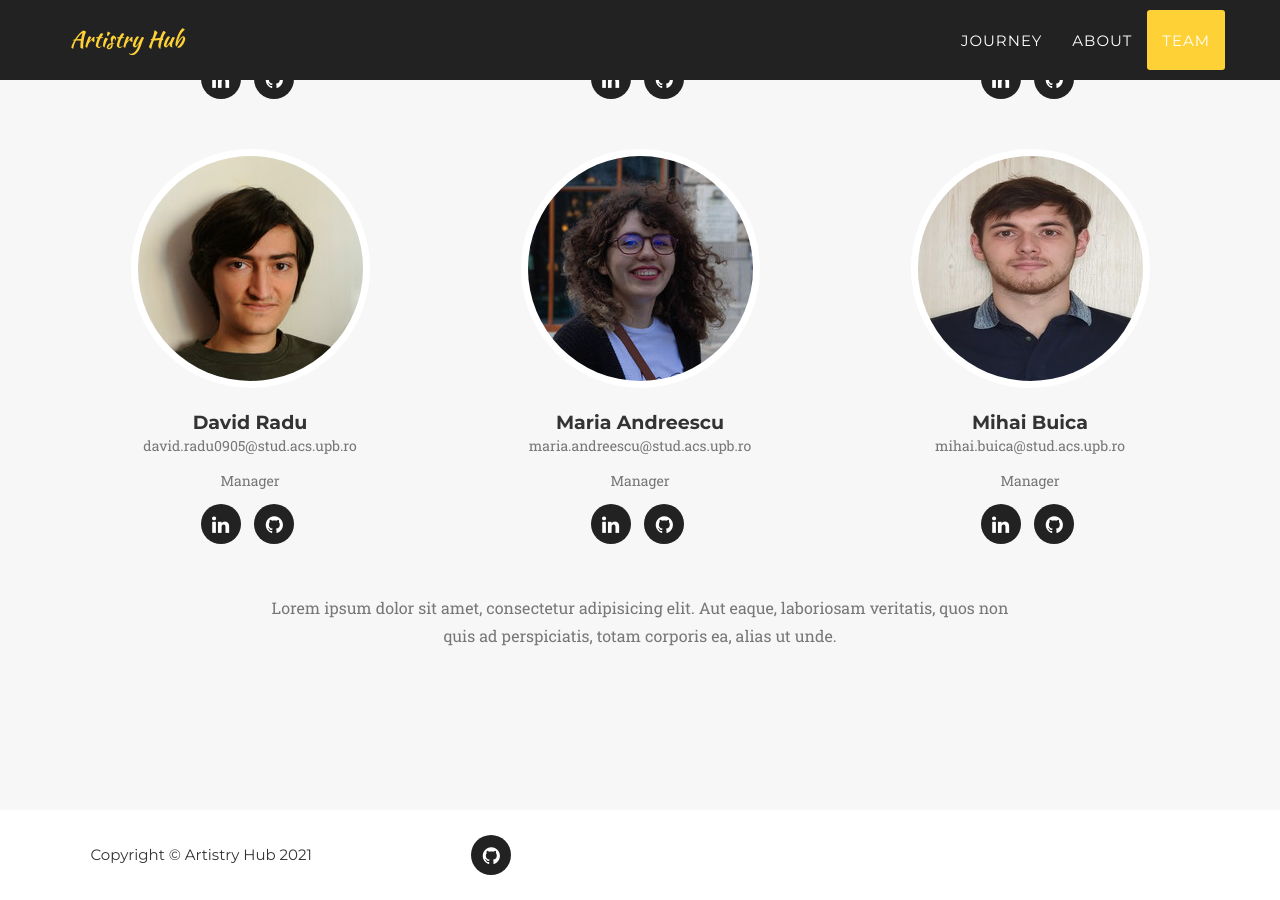
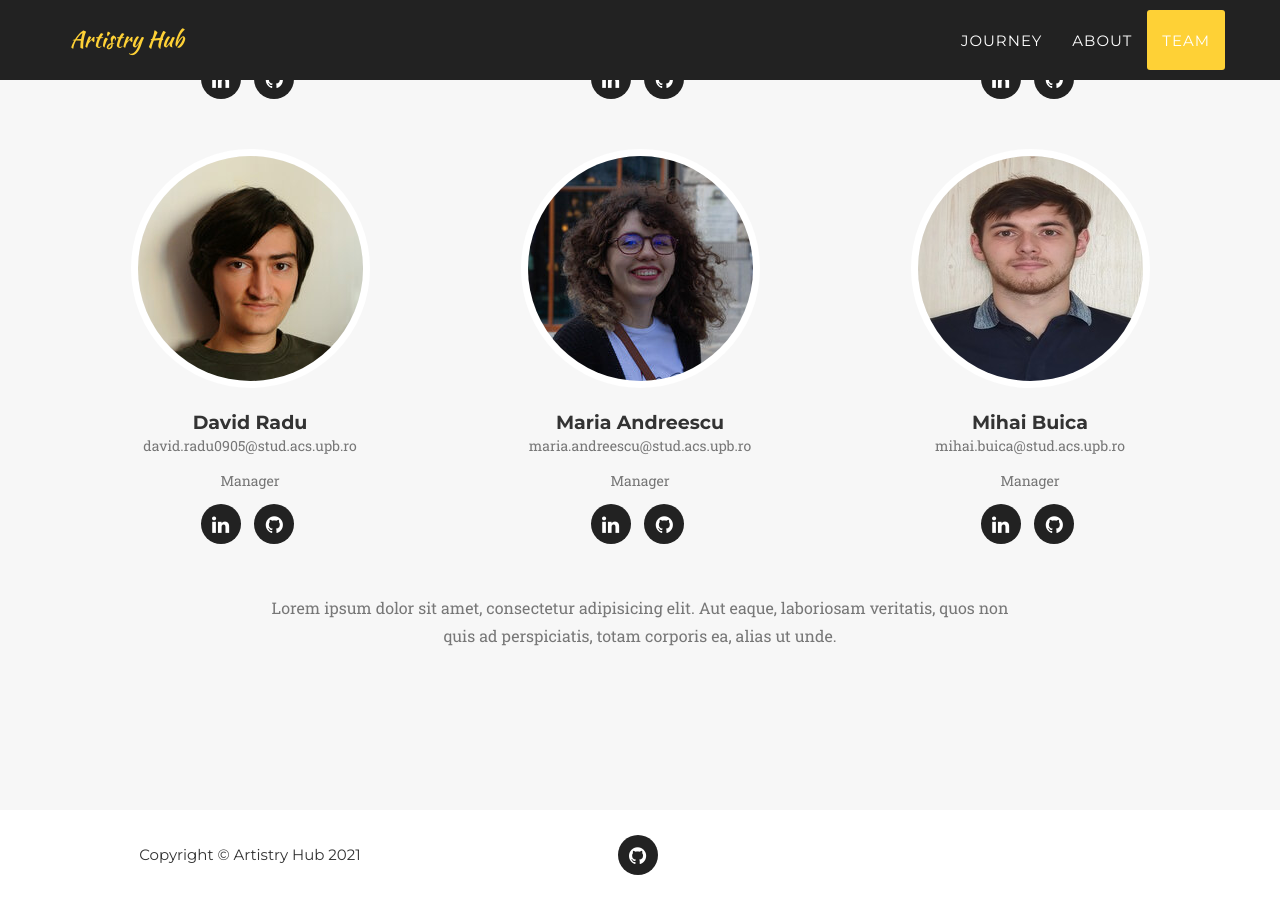
Before and after one commit to ArtistryHub/ArtistryHub, a Jekyll site: the page built from index.html, in a window 1280 px wide and 900 px high, scrolled down 3542 px. Built offline with Jekyll 4.4.1, drawn with Linux system fonts in a browser that asks for light colours; some web fonts are replaced.

Commit message:
working on footer

```diff
--- a/_includes/footer.html
+++ b/_includes/footer.html
@@ -1,16 +1,19 @@
   <footer>
         <div class="container">
             <div class="row">
-                <div class="col-md-3">
+                <div class="col-md-4">
                     <span class="copyright">Copyright &copy; {{ site.title }} {{ 'now' | date: "%Y" }}</span>
                 </div>
-                <div class="col-md-3">
+                <div class="col-md-4">
                     <ul class="list-inline social-buttons">
                         {% for network in site.social %}
                         <li><a href="{{ network.url }}"><i class="fa fa-{{ network.title }}"></i></a>
                         </li>
                         {% endfor %}
                     </ul>
+                </div>
+                <div class="col-md-4">
+                    <p class="text-muted">{{ email }}</p>
                 </div>
                 <!-- <div class="col-md-4">
                     <ul class="list-inline quicklinks">
```
